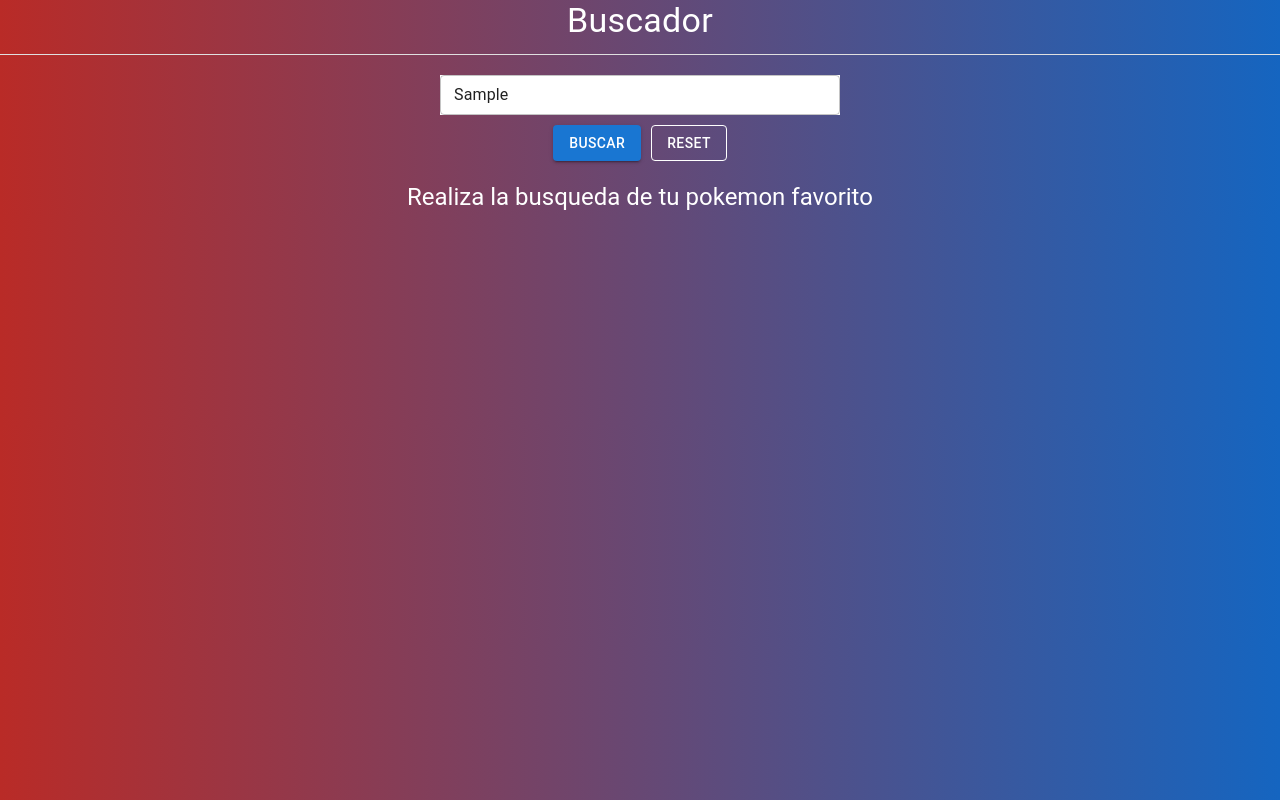
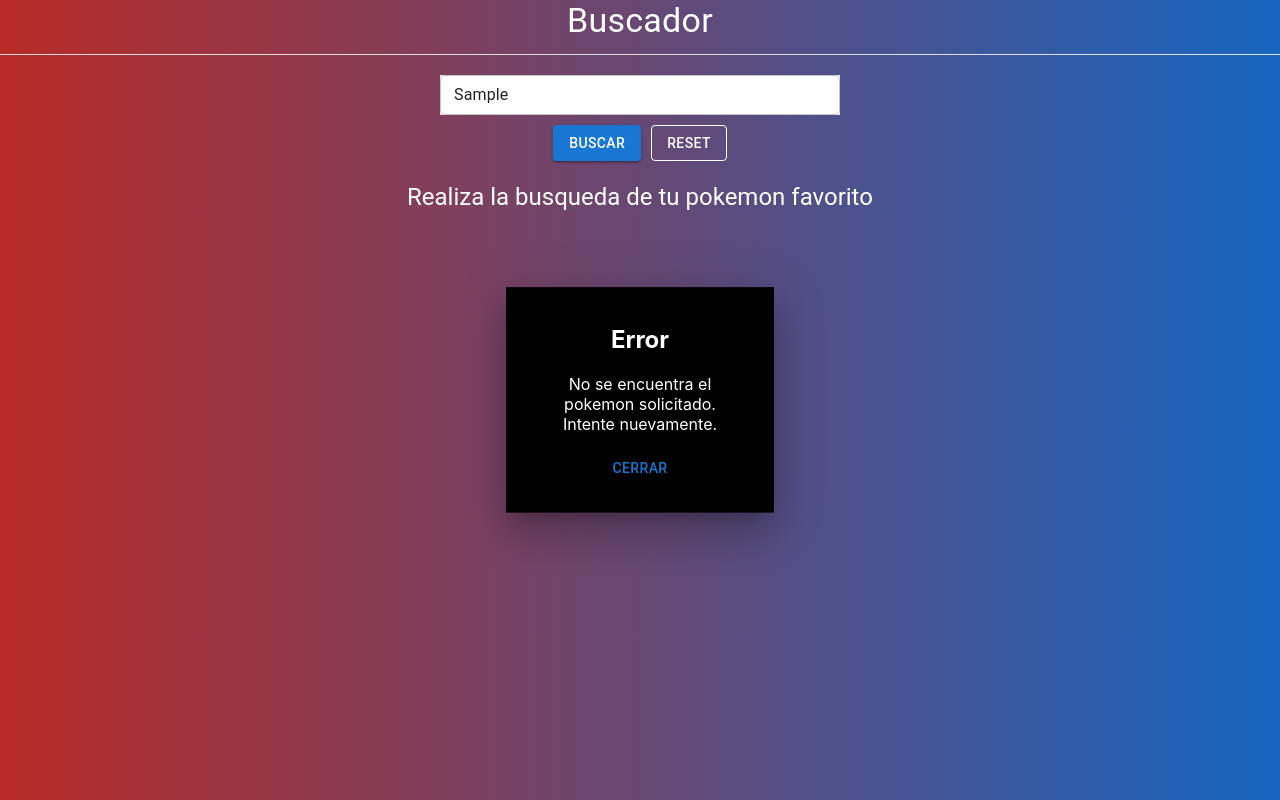
Before and after one commit to arielsaucedo/challenge-app, a React (Create React App) app: page / in a window 1280 px wide. Both pictures are taken after typing "Sample" into the empty fields and a click on the button "BUSCAR". Built offline with nearby package versions, Linux system fonts and the light colour scheme; no server answers.

Commit message:
:sparkles: Modal error
Se implementa un modal para informar al usuario en caso de error en la busqueda

```diff
--- a/src/pages/PokemonCard.tsx
+++ b/src/pages/PokemonCard.tsx
@@ -15,12 +15,16 @@ export const PokemonCard = (props: any) => {
   const { searchResult } = props.props;
   const [isActive, setIsActive] = useState(false);
 
+  useEffect(() => {
+    setIsActive(false);
+  }, [searchResult]);
+
   const handleClick = () => {
     setIsActive(true);
   };
 
   return (
-    <Card sx={{ maxWidth: 345 }} style={{ marginBottom: 30 }}>
+    <Card sx={{ maxWidth: 400 }} style={{ marginBottom: 30 }}>
       <CardMedia
         component="img"
         alt="green iguana"
--- a/src/pages/PokemonSearchPage.tsx
+++ b/src/pages/PokemonSearchPage.tsx
@@ -2,8 +2,10 @@ import { useState } from "react";
 import {
   Box,
   Button,
+  CircularProgress,
   Divider,
   Grid,
+  Modal,
   TextField,
   Typography,
 } from "@mui/material";
@@ -12,9 +14,25 @@ import { PokemonCard } from "./PokemonCard";
 
 const baseUrl = "https://pokeapi.co/api/v2/";
 
+const style = {
+  position: "absolute" as "absolute",
+  top: "50%",
+  left: "50%",
+  transform: "translate(-50%, -50%)",
+  width: 400,
+  bgcolor: "black",
+  border: "2px solid #000",
+  boxShadow: 24,
+  pt: 2,
+  px: 4,
+  pb: 3,
+};
+
 export const PokemonSearchPage = () => {
-  const [formValues, setFormValues] = useState("");
+  const [formValues, setFormValues] = useState<string>("");
   const [searchResult, setSearchResult] = useState(null);
+  const [loading, setLoading] = useState<boolean>(false);
+  const [open, setOpen] = useState<boolean>(false);
 
   const handleSubmit = (event: any) => {
     event.preventDefault();
@@ -23,10 +41,14 @@ export const PokemonSearchPage = () => {
       .get(`${baseUrl}/pokemon/${formValues.toLowerCase()}`)
       .then((response) => {
         setSearchResult(response.data);
-        console.log(response.data);
+        setLoading(true);
       })
       .catch((error) => {
-        console.error(error);
+        console.log(error);
+        setOpen(true);
+      })
+      .finally(() => {
+        setLoading(false);
       });
   };
 
@@ -37,6 +59,10 @@ export const PokemonSearchPage = () => {
   const handleReset = () => {
     setSearchResult(null);
     setFormValues("");
+  };
+
+  const handleClose = () => {
+    setOpen(false);
   };
 
   return (
@@ -85,6 +111,22 @@ export const PokemonSearchPage = () => {
         </form>
       </Box>
 
+      <Modal
+        hideBackdrop
+        open={open}
+        onClose={handleClose}
+        aria-labelledby="child-modal-title"
+        aria-describedby="child-modal-description"
+      >
+        <Box sx={{ ...style, width: 200 }} style={{ textAlign: "center" }}>
+          <h2 id="child-modal-title">Error</h2>
+          <p id="child-modal-description">
+            No se encuentra el pokemon solicitado. Intente nuevamente.
+          </p>
+          <Button onClick={handleClose}>Cerrar</Button>
+        </Box>
+      </Modal>
+
       {searchResult === null ? (
         <Box
           style={{
@@ -105,7 +147,13 @@ export const PokemonSearchPage = () => {
             marginTop: "20px",
           }}
         >
-          <PokemonCard props={{ searchResult }} />
+          {loading ? (
+            <Box sx={{ display: "flex" }}>
+              <CircularProgress />
+            </Box>
+          ) : (
+            <PokemonCard props={{ searchResult }} />
+          )}
         </Box>
       )}
     </>
```
